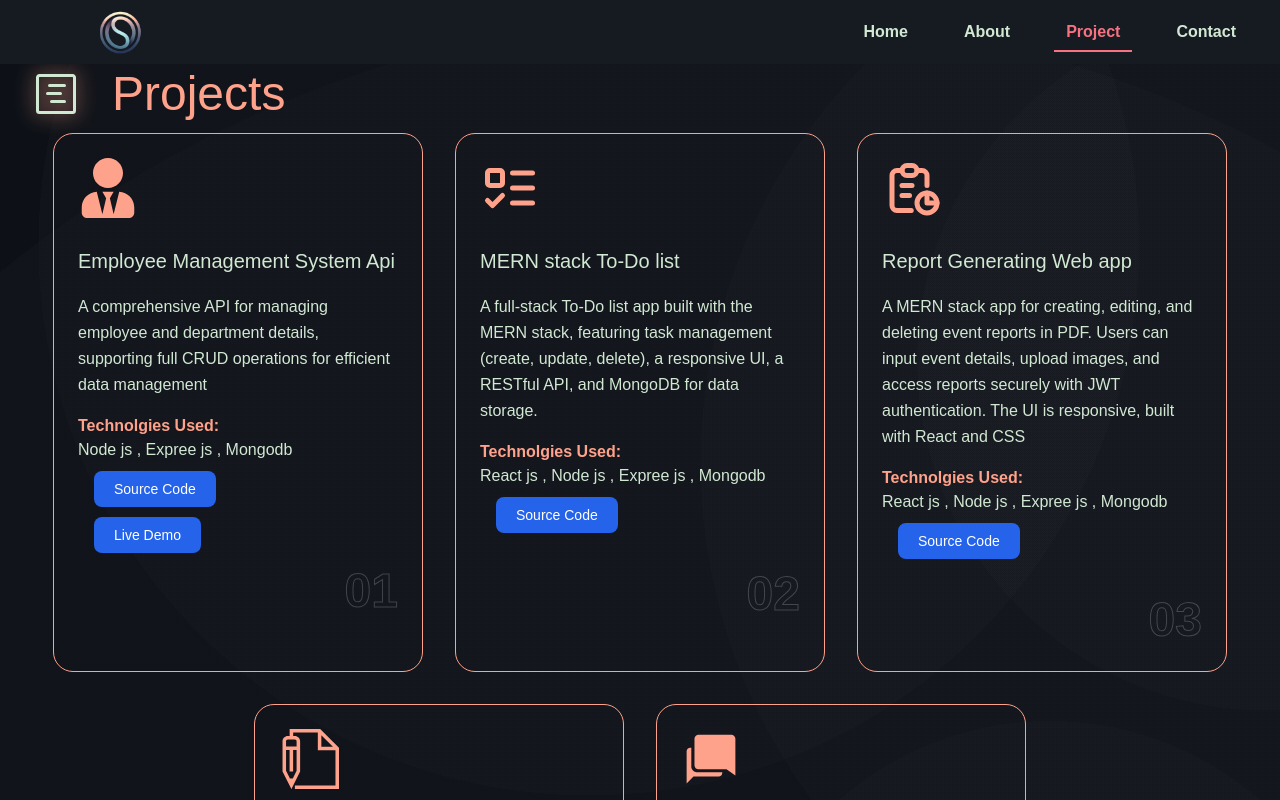
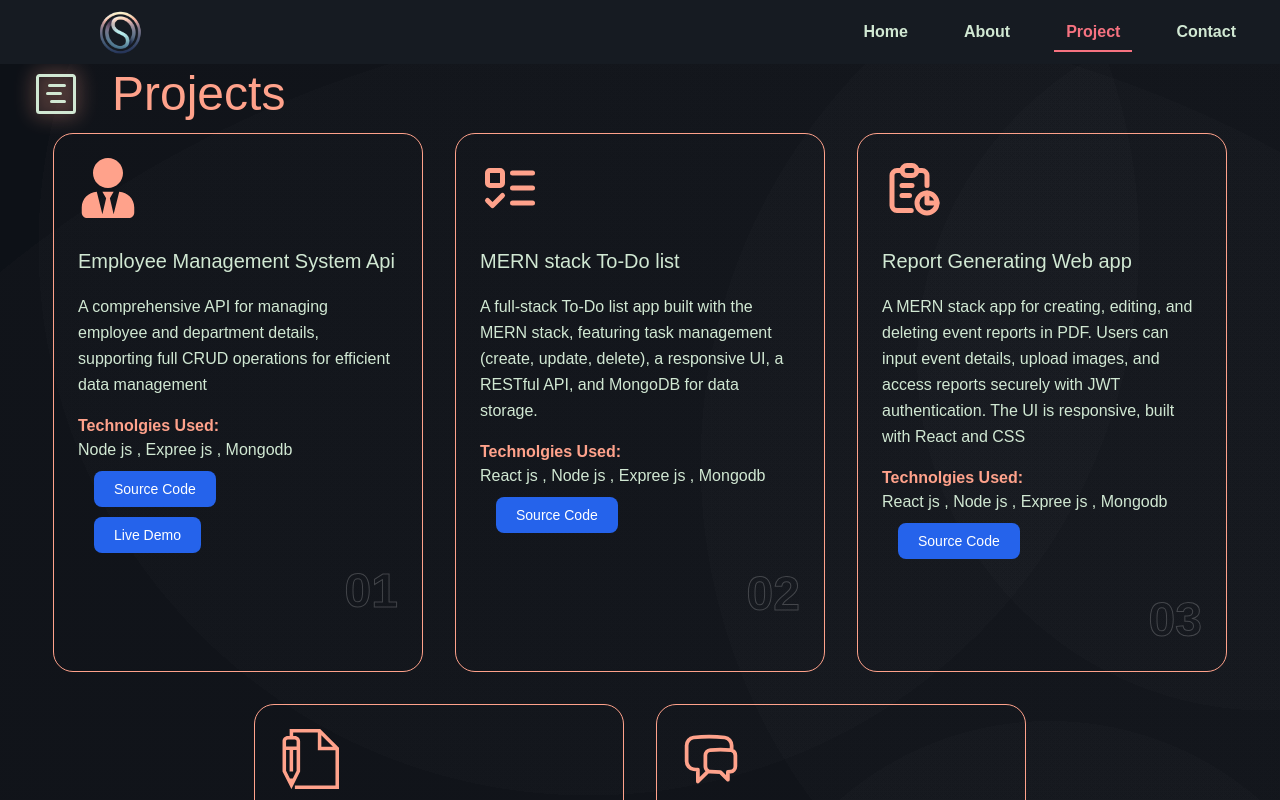
Before and after one commit to OmkarSawantt/Portfolio, a React (Create React App) app: page /project in a window 1280 px wide. Shown: the top 800 px of the page. Built offline with nearby package versions, Linux system fonts and the light colour scheme; a web font is replaced by a local one.

Commit message:
project Addition

```diff
--- a/src/components/CardList.js
+++ b/src/components/CardList.js
@@ -4,7 +4,7 @@ import { FaUserTie } from "react-icons/fa";
 import { LuListTodo } from "react-icons/lu";
 import { TbReport } from "react-icons/tb";
 import { TfiWrite } from "react-icons/tfi";
-import { IoMdChatbubbles } from "react-icons/io";
+import { HiOutlineChatBubbleLeftRight } from "react-icons/hi2";
 const cards = [
   {
     icon: <FaUserTie/>,
@@ -43,7 +43,7 @@ const cards = [
     deployment:null
   },
   {
-    icon:<IoMdChatbubbles/>,
+    icon:<HiOutlineChatBubbleLeftRight/>,
     heading: 'MERN stack ChatApp',
     description: 'A real-time chat app built with the MERN stack and Socket.io, featuring instant messaging, photo sharing, secure encryption, a user-friendly interface, and cross-device support for seamless, private communication.',
     technologies:'React js , Node js , Expree js , Mongodb , Socket.io',
```
